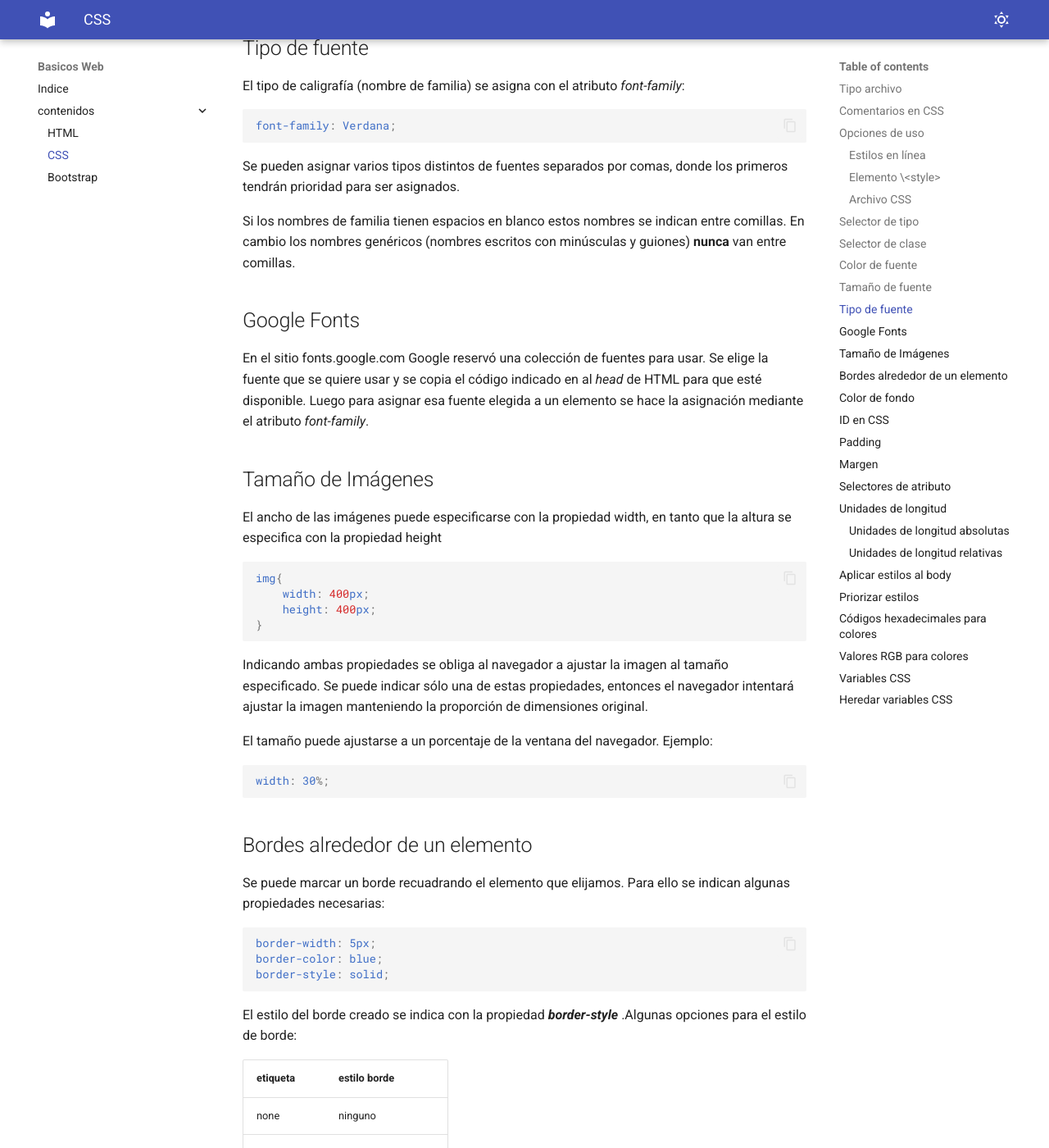
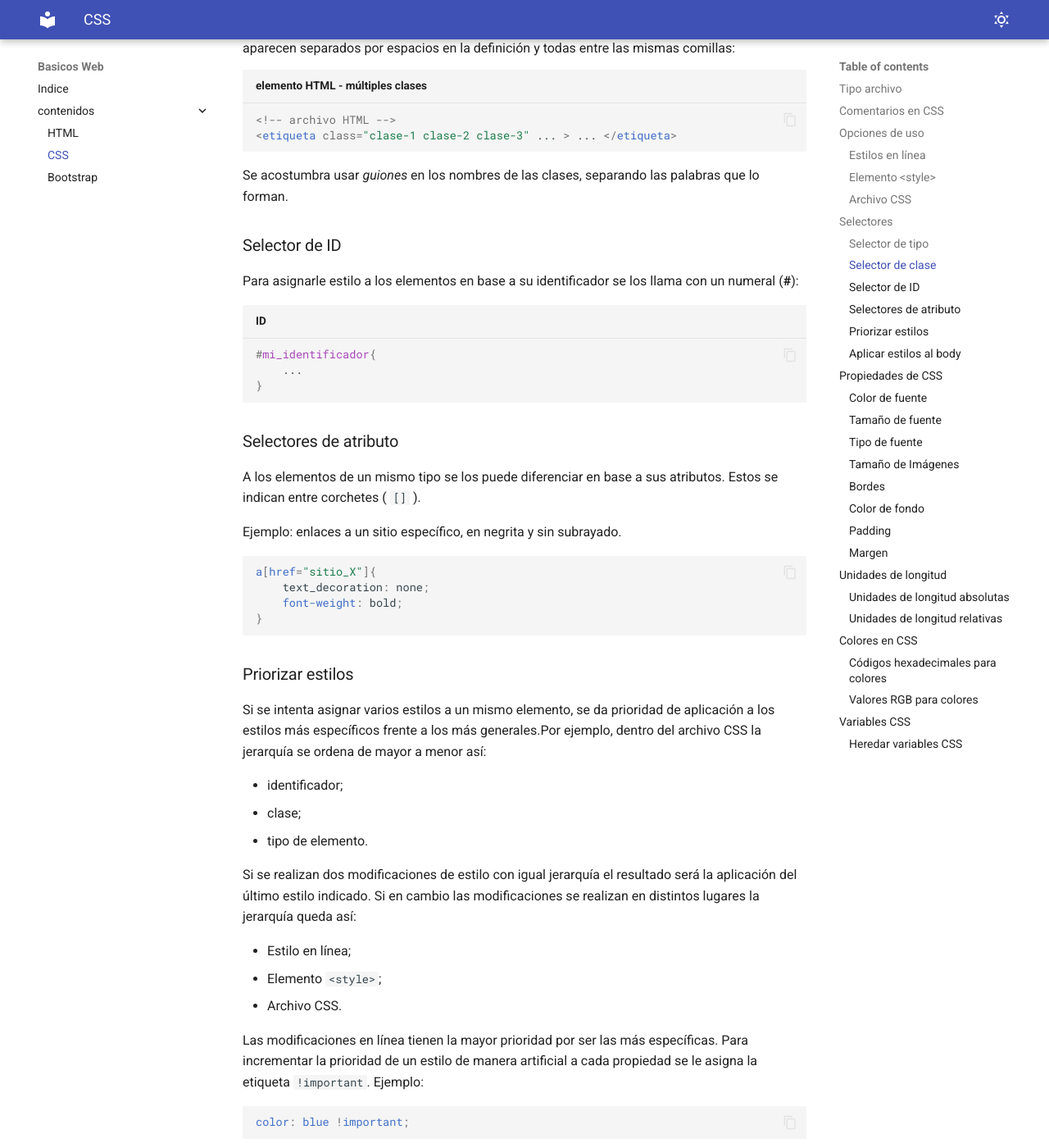
Before and after one commit to alejrot/disenio-web, an MkDocs documentation site: the page built from docs/CSS.md, in a window 1280 px wide and 1400 px high, scrolled down 3269 px. Shown: the whole window at 82% size. Built offline with MkDocs 1.6.1 and Material for MkDocs 9.7.7, drawn with Linux system fonts in a browser that asks for light colours; comment, search, counter and statistics services are not loaded; some of the changed text lies outside the part shown.

Commit message:
CSS remodelado

````diff
--- a/docs/CSS.md
+++ b/docs/CSS.md
@@ -8,27 +8,35 @@ Los archivos CSS deben terminar en **.css**.
 
 
 ## Comentarios en CSS
-Los comentarios se realizan entre las secuencias **\/\***  y **\*\/** . Ejemplo:
-```css
+Los comentarios se realizan entre las secuencias `/*` y `*/`
+```css title="Comentarios en CSS"
 /*  Este es mi comentario */
 ```
 
 ## Opciones de uso
 Hay tres opciones:
+
 - Estilos en Linea
-- Elemento \<style\>
+- Elemento `<style>`
 - Archivo CSS
 
 ### Estilos en línea
-El estilo se añade dentro del archivo HTML en cada etiqueta particular como si de atributos se tratara.
+El estilo se añade adentro de las etiquetas HTML como si de atributos se tratara.
 
 Ejemplo:
-```html
+```html title="Estilos en linea"
+<!-- archivo HTML -->
 <h2 style="color: blue">  Mi Subtítulo </h2>
 ```
-### Elemento \<style\>
-Se describe el estilo dentro de la cabeza (head) del archivo HTML. Funciona como una plantilla de estilo contenida dentro del mismo archivo HTML, pudiendo afectar a múltiples tipos de elementos y aplicándoles a todos los elementos de la misma categoría un mismo estilo predeterminado. Ejemplo: todos los subtítulos h2  en letra azul:
-```html
+
+### Elemento `<style>`
+
+Se describe el estilo dentro del encabezamiento (`head`) del archivo HTML. Funciona como una plantilla de estilo contenida dentro del mismo archivo HTML, pudiendo afectar a múltiples tipos de elementos y aplicándoles a todos los elementos de la misma categoría un mismo estilo predeterminado.
+
+Ejemplo: todos los subtítulos h2  en letra azul:
+
+```html title="Elemento 'style'"
+<!-- archivo HTML -->
 <head>
 	<style>
     ...
@@ -41,23 +49,32 @@ Se describe el estilo dentro de la cabeza (head) del archivo HTML. Funciona como
 ```
 Este método permite aplicar múltiples opciones de estilo a cada categoría de elementos indicada: tamaño fuente, bordes, color de fondo, sombras etc.
 
-**Importante:** Las guías de estilo de CSS recomiendan indentar con **dos** espacios.
+!!! tip "Indentado recomendado"
+	Las guías de estilo de CSS recomiendan indentar con **dos** espacios.
 
 ### Archivo CSS
-En esta opción se crea la plantilla de estilo dentro de un archivo dedicado terminado en *.css*. Lo habitual es llamar a este archivo “*style.css*", pero también puede llamarse “*styles.css*" o “*main.css*".
+En esta opción se crea la plantilla de estilo dentro de un archivo dedicado terminado en *.css*. Lo habitual es llamar a este archivo *style.css*, pero también puede llamarse *styles.css* o *main.css*.
 
 Para que el archivo HTML pueda invocar la guía de estilos debe pasarse el nombre de archivo CSS, esto se hace con la etiqueta link dentro de la cabeza del archivo HTML, como un metadato más:
-```html
+```html title="Archivo CSS"
+<!-- archivo HTML -->
 <head>
     ...
     <link href="style.css" rel="stylesheet">
 <head>
 ```
-Prestar atención a la definición del atributo rel como stylesheet, esto define la lectura del archivo CSS como guia de estilos.
+Prestar atención a la definición del atributo `rel` como `stylesheet`, esto define la lectura del archivo CSS como guia de estilos.
 
-## Selector de tipo
-Los selectores de tipo apuntan a un tipo de elemento HTML en base a su etiqueta. Por ejemplo p apunta a los párrafos, h1 a los títulos etc. Ejemplo uso: párrafos rojos
-```css
+
+## Selectores
+
+### Selector de tipo
+
+Los selectores de tipo apuntan a un tipo de elemento HTML en base a su etiqueta. Por ejemplo p apunta a los párrafos, h1 a los títulos etc.
+
+Ejemplo uso: párrafos rojos
+```css title="selector tipo"
+/* archivo CSS */
 p{
 	color: red;
 }
@@ -65,61 +82,110 @@ p{
 Todas las asignaciones de propiedades terminan en punto y coma (**;**).
 
 Varios selectores de tipo pueden compartir estilo. Estos se indican separados por comas:
-```css
+```css title="selector tipo - varios tipos"
+/* archivo CSS */
 p, ul, ol, h3 {
 	color: brown;
 	font-size: 15px;
 }
 ```
 
-## Selector de clase
+### Selector de clase
 Las clases son definidas por el diseñador de la página HTML y pueden agrupar múltiples elementos. A cada elemento se le puede asignar una clase en su definición en la hoja de maquetado:
-```html
-<!-- maquetado HTML -->
+```html title="elemento HTML con clase"
+<!-- archivo HTML -->
 <etiqueta class="nombre-clase" ... > ... </etiqueta>
 ```
 Y en la hoja de estilos CSS se apunta a la clase poniendo un punto delante:
-```css
+```css title="selector clase - asignacion estilo"
+/* archivo CSS */
 .nombre-clase{
 	...
 }
 ```
 Un mismo elemento puede formar parte de varias clases al mismo tiempo, cuyos nombres aparecen separados por espacios en la definición y todas entre las mismas comillas:
-```html
+```html title="elemento HTML - múltiples clases"
+<!-- archivo HTML -->
 <etiqueta class="clase-1 clase-2 clase-3" ... > ... </etiqueta>
 ```
 
 Se acostumbra usar *guiones* en los nombres de las clases, separando las palabras que lo forman.
 
-## Color de fuente
-El color de un texto se indica con la propiedad color:
+
+### Selector de ID
+Para asignarle estilo a los elementos en base a su identificador se los llama con un numeral (**#**):
+```css title="ID"
+#mi_identificador{
+	...
+}
+```
+
+### Selectores de atributo
+A los elementos de un mismo tipo se los puede diferenciar en base a sus atributos. Estos se indican entre corchetes ( `[]` ).
+
+Ejemplo: enlaces a un sitio específico, en negrita y sin subrayado.
+```css
+a[href="sitio_X"]{
+	text_decoration: none;
+	font-weight: bold;
+}
+```
+
+
+
+### Priorizar estilos
+Si se intenta asignar varios estilos a un mismo elemento, se da prioridad de aplicación a los estilos más específicos frente a los más generales.Por ejemplo, dentro del archivo CSS la jerarquía se ordena de mayor a menor así:
+
+- identificador;
+- clase;
+- tipo de elemento.
+
+Si se realizan dos modificaciones de estilo con igual jerarquía el resultado será la aplicación del último estilo indicado. Si en cambio las modificaciones se realizan en distintos lugares la jerarquía queda así:
+
+- Estilo en línea;
+- Elemento `<style> `;
+- Archivo CSS.
+
+Las modificaciones en línea tienen la mayor prioridad por ser las más específicas. Para incrementar la prioridad de un estilo de manera artificial a cada propiedad se le asigna la etiqueta `!important`. Ejemplo:
+```css
+color: blue !important;
+```
+
+### Aplicar estilos al `body`
+Modificar las propiedades del body permite dar un estilo predeterminado a todos los elementos visibles, el cual podrá ser reemplazado por los estilos asignados  posteriormente a los elementos particulares.
+## Propiedades de CSS
+
+
+### Color de fuente
+El color de un texto se indica con la propiedad `color`:
 ```css
 color: black;
 ```
 Los colores requeridos pueden especificarse en RGB (rojo-verde-azul) ó en HSV. Los editores de código suelen traer integrada una paleta para tal fin.
 
-## Tamaño de fuente
-El tamaño de fuente se controla con el atributo font-size:
+### Tamaño de fuente
+El tamaño de fuente se controla con el atributo `font-size`:
 ```css
 font-size: 30px;
 ```
-Hay varias unidades de medida para especificar tamaño. Por ejemplo **px** permite indicar el tamaño en pixeles.
+Hay varias unidades de medida para especificar tamaño. Por ejemplo **`px`** permite indicar el tamaño en pixeles.
 
-## Tipo de fuente
-El tipo de caligrafía (nombre de familia) se asigna con el atributo *font-family*:
+### Tipo de fuente
+El tipo de caligrafía (*nombre de familia*) se asigna con el atributo `font-family`:
 ```css
 font-family: Verdana;
 ```
 Se pueden asignar varios tipos distintos de fuentes separados por comas, donde los primeros tendrán prioridad para ser asignados.
 
-Si los nombres de familia tienen espacios en blanco estos nombres se indican entre comillas. En cambio los nombres genéricos (nombres escritos con minúsculas y guiones) **nunca** van entre comillas.
+!!! info "Nombres de Familias"
+	Si los nombres de familia de fuentes tienen espacios en blanco estos nombres se indican entre comillas. En cambio los nombres genéricos (nombres escritos con minúsculas y guiones) **nunca** van entre comillas.
 
-## Google Fonts
-En el sitio fonts.google.com Google reservó una colección de fuentes para usar. Se elige la fuente que se quiere usar y se copia el código indicado en <link> al *head* de HTML para que esté disponible. Luego para asignar esa fuente elegida a un elemento se hace la asignación mediante el atributo *font-family*.
+!!! tip "Google Fonts"
+	En el sitio de Google Fonts: [fonts.google.com](http://fonts.google.com) hay reservada una colección de fuentes para usar. Se elige la fuente que se quiere usar y se copia el código indicado en `<link>` al *head* de HTML para que esté disponible. Luego para asignar esa fuente elegida a un elemento se hace la asignación mediante el atributo *font-family*.
 
-## Tamaño de Imágenes
-El ancho de las imágenes puede especificarse con la propiedad width, en tanto que la altura se especifica con la propiedad height
-```css
+### Tamaño de Imágenes
+El ancho de las imágenes puede especificarse con la propiedad `width`, en tanto que la altura se especifica con la propiedad `height`
+```css	title="Dimensiones absolutas"
 img{
 	width: 400px;
 	height: 400px;
@@ -128,20 +194,28 @@ img{
 Indicando ambas propiedades se obliga al navegador a ajustar la imagen al tamaño especificado. Se puede indicar sólo una de estas propiedades, entonces el navegador intentará ajustar la imagen manteniendo la proporción de dimensiones original.
 
 El tamaño puede ajustarse a un porcentaje de la ventana del navegador. Ejemplo:
-```css
+```css title="ancho relativo a la ventana"
 width: 30%;
 ```
-## Bordes alrededor de un elemento
+### Bordes
 Se puede marcar un borde recuadrando el elemento que elijamos. Para ello se indican algunas propiedades necesarias:
-```css
-border-width: 5px;
-border-color: blue;
-border-style: solid;
+```css title="Estilos de borde"
+border-width: 5px;		/* espesor */
+border-color: blue;		/* color */
+border-style: solid;	/* estilo de linea*/
 ```
-El estilo del borde creado se indica con la propiedad ***border-style*** .Algunas opciones para el estilo de borde:
 
-| **etiqueta** | **estilo borde** |
-|---|---|
+Para redondear los bordes hay una propiedad dedicada llamada `border-radius`:
+```css title="Redondeo de borde"
+border-radius: 5px;
+```
+Esta propiedad puede afectar también a las imágenes que sean bordeadas, dando lugar a imágenes circulares u ovaladas.
+
+
+El estilo del borde creado se indica con la propiedad `border-style`. Algunas opciones para el estilo de borde:
+
+| **opción** | **estilo borde** |
+|:---:|:---|
 | none 	  | ninguno  |
 | solid   | color sólido  |
 | dotted  | punteado  |
@@ -153,70 +227,53 @@ El estilo del borde creado se indica con la propiedad ***border-style*** .Alguna
 | outset  |   |
 
 No es necesario que todos los bordes tengan el mismo estilo. Se puede asignar estilo por pares de valores:
-```css
+
+```css title="Órdenes de asignación de bordes"
+border-style: <todos>
 border-style: <arriba-abajo> <izquierda-derecha>
 border-style: <arriba> <izquierda-derecha> <abajo>
 border-style: <arriba> <derecha> <abajo> <izquierda>
 ```
-**Nemotécnico:** Los estilos se asignan en *sentido horario*, empezando desde arriba.
 
-Para redondear los bordes hay una propiedad dedicada llamada *border-radius*:
-```css
-border-radius: 5px;
-```
-Esta propiedad puede afectar también a las imágenes que sean bordeadas, dando lugar a imágenes circulares u ovaladas.
 
-## Color de fondo
+!!! tip "**Nemotécnico:**"
+	Los estilos se asignan en *sentido horario*, empezando desde arriba.
+
+
+### Color de fondo
 Para asignar un color de fondo para un elemento existe la propiedad ***background-color***:
-```css
+```css title="color de fondo"
 background-color: silver;
 ```
 Esta propiedad es muy útil usada en conjunto con los objetos *div* permitiendo crear objetos con un color de fondo predeterminado. Pueden especificarse valores en RGB y HSV.
 
-## ID en CSS
-Para asignarle estilo a los elementos en base a su identificador se los llama con un numeral (**#**):
-```css
-#mi_identificador{
-	...
-}
-```
-## Padding
-Es el espacio vacío entre el elemento y sus bordes, formando un margen interno. Se controla con la propiedad *padding*:
-```css
+
+### Padding
+Es el **espacio vacío entre el elemento y sus bordes**, formando un margen interno. Se controla con la propiedad *padding*:
+```css title="padding"
 padding:15px;
 ```
 Los paddings pueden ser distintos en distintos sentidos. Una forma de indicar el tamaño es mediante las etiquetas:
-```css
+```css title="padding según ubicación - una linea"
 padding-top: 20px;
 padding-right: 15px;
 padding-left: 10px;
 padding-bottom: 5px;
 ```
 Lo mismo puede hacerse en una sola línea:
-```css
+```css title="padding segun ubicación"
 padding: 20px 15px 10px 5px;
 ```
 El color de fondo se controla con la propiedad background-color.
 
-## Margen
-El margen es el espacio que está afuera del borde.Se controla con la etiqueta *margin*:
-```css
+### Margen
+El margen es el **espacio que está afuera del borde**.Se controla con la etiqueta *margin*:
+```css title="margen"
 margin: 20px;
 ```
 Los márgenes pueden hacerse asimétricos igual que con el padding y los bordes.
 
 
-
-## Selectores de atributo
-A los elementos de un mismo tipo se los puede diferenciar en base a sus atributos. Estos se indican entre corchetes ( **[]** ).
-
-Ejemplo: enlaces a un sitio específico, en negrita y sin subrayado.
-```css
-a[href="sitio_X"]{
-	text_decoration: none;
-	font-weight: bold;
-}
-```
 
 ## Unidades de longitud
 Referencia: [Valores y unidades CSS](https://developer.mozilla.org/es/docs/Learn/CSS/Building_blocks/Values_and_units)
@@ -246,28 +303,12 @@ Las unidades de longitud relativa son relativas a un parámetro adicional. Estas
 | vmin | 1% de dimensión mas pequeña de ventana gráfica  |
 | vmax | 1% de dimensión más grande de ventana gráfica  |
 
-Las unidades relativas dan pie al responsive design, esto es la adaptación de la página a la ventana o la pantalla disponible
+Las unidades relativas dan pie al *'responsive design'*, esto es la adaptación de la página a la ventana o la pantalla disponible.
 
-## Aplicar estilos al *body*
-Modificar las propiedades del body permite dar un estilo predeterminado a todos los elementos visibles, el cual podrá ser reemplazado por los estilos asignados  posteriormente a los elementos particulares.
 
-## Priorizar estilos
-Si se intenta asignar varios estilos a un mismo elemento, se da prioridad de aplicación a los estilos más específicos frente a los más generales.Por ejemplo, dentro del archivo CSS la jerarquía se ordena de mayor a menor así:
-- identificador
-- clase
-- tipo de elemento
+## Colores en CSS
 
-Si se realizan dos modificaciones de estilo con igual jerarquía el resultado será la aplicación del último estilo indicado. Si en cambio las modificaciones se realizan en distintos lugares la jerarquía queda así:
-- Estilo en línea
-- Elemento \<style\>
-- Archivo CSS
-
-Las modificaciones en línea tienen la mayor prioridad por ser las más específicas. Para incrementar la prioridad de un estilo de manera artificial a cada propiedad se le asigna la etiqueta *!important*. Ejemplo:
-```css
-color: blue !important;
-```
-
-## Códigos hexadecimales para colores
+### Códigos hexadecimales para colores
 Los códigos hexadecimales van precedidos de un numeral y tienen seis dígitos desde el 0 hasta la letra F. Las dos primeras cifras indican el valor de luz roja, las dos segundas el valor de luz verde y las dos últimas la intensidad de luz azul.
 
 Ejemplos:
@@ -292,13 +333,14 @@ Ejemplos:
 | Negro | #000     |
 | Blanco | # FFF     |
 
-## Valores RGB para colores
+### Valores RGB para colores
 Los colores se pueden representar también con los valores RGB, que son 3 números que pueden ir desde el cero hasta el 255. Sintaxis:
 ```css
 rgb(<rojo>,<verde>,<azul>)
 ```
 
 Ejemplos:
+
 | **Color** | **Numero** |
 |---|---|
 | Rojo | rgb(255, 0, 0 )     |
@@ -314,27 +356,29 @@ rgba(<rojo>, <verde>, <azul>, <alpha>)
 
 ## Variables CSS
 Las variables en CSS se marcan con dos guiones al comienzo del nombre:
-```css
+```css title="Variable CSS"
 --nombre-variable: <valor>
 ```
 Usar variables facilita hacer modificaciones sobre múltiples elementos de la página.
-Para asignar esa variable a una propiedad se usa *var()*
-```css
+Para asignar esa variable a una propiedad se usa `var()`:
+```css title="Variable CSS - Asignación"
 <propiedad>: var(--nombre-variable);
 ```
 Es prudente asignar también un valor de respaldo para evitar problemas cuando hay algún error con la asignación de valor a las variables. De este modo el valor de respaldo será el predeterminado en caso de error con la variable:
-```css
+```css title="Variable CSS - Asignación con valor respaldo"
 <propiedad>: var(--nombre-variable, <valor-respaldo>);
 ```
 
-**Importante:** no todos los navegadores reconocen las variables CSS. Por ejemplo Internet Explorer no soporta las variables CSS. Para prevenir problemas es conveniente hacer una asignación de respaldo anterior a la asignación de la variable:
-```css
-<propiedad>: <valor-respaldo>;
-<propiedad>: var(--nombre-variable, <valor-respaldo>);
-```
-## Heredar variables CSS
-Las variables CSS se definen dentro de las clases y están disponibles para las clases descendientes. Para que una variable sea disponible globalmente se debe definir dentro del elemento *root*:
-```css
+!!! warning "Compatibilidad con navegadores"
+	no todos los navegadores reconocen las variables CSS. Por ejemplo: Internet Explorer no soporta las variables CSS. Para prevenir problemas es conveniente hacer una asignación de respaldo anterior a la asignación de la variable:
+	```css title="Asignación de respaldo"
+	<propiedad>: <valor-respaldo>;
+	<propiedad>: var(--nombre-variable, <valor-respaldo>);
+	```
+
+### Heredar variables CSS
+Las variables CSS se definen dentro de las clases y están disponibles para las clases descendientes. Para que una variable sea disponible globalmente se debe definir dentro del elemento `root`:
+```css title="Variables CSS globales"
 :root {
 	--variable-global: <valor>
 }
````
